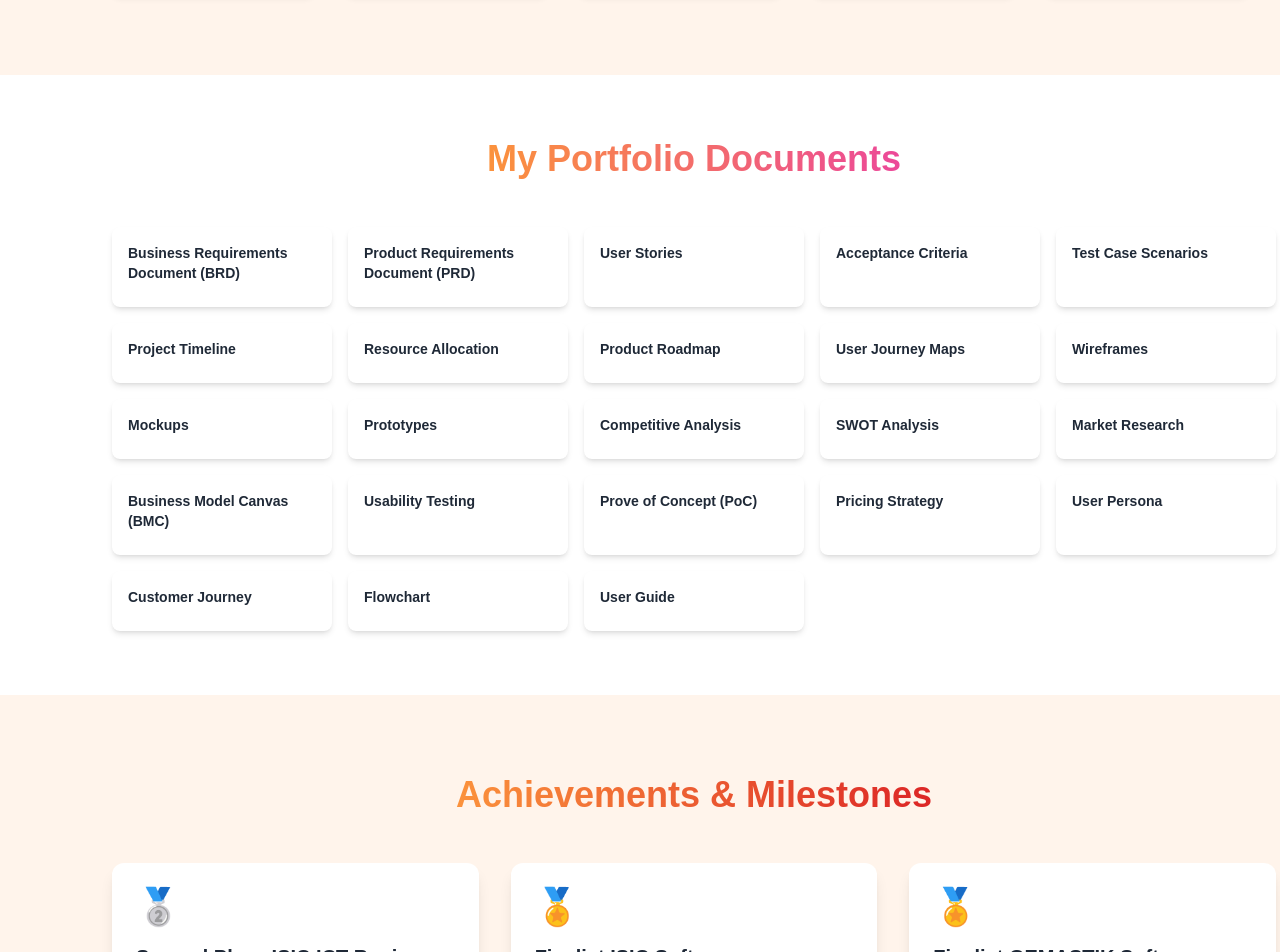
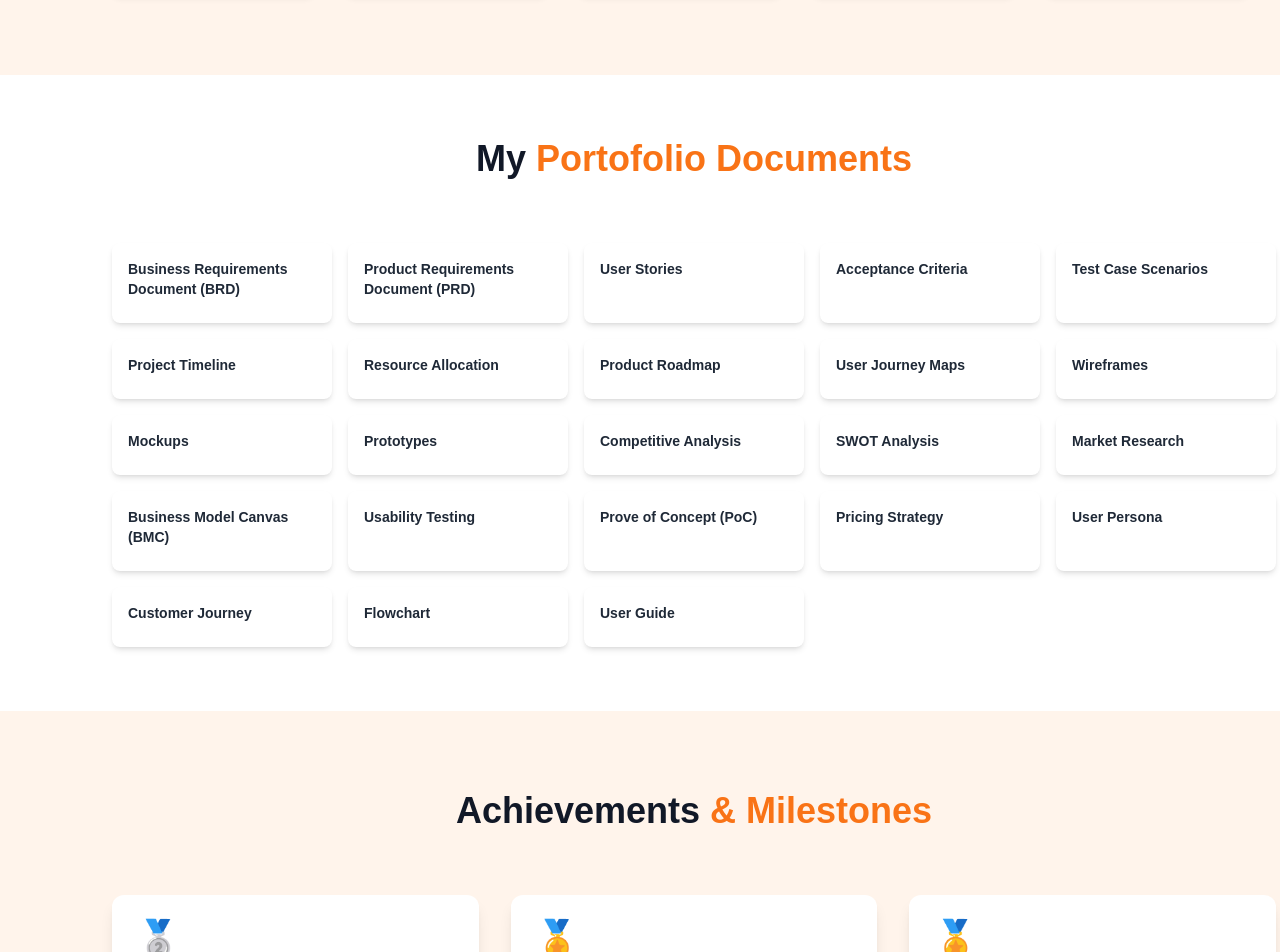
Before and after one commit to syhrezz/Portfolio, a React (Create React App) app: page / in a window 1280 px wide. Shown: the part 4420-5372 px from the top of the page. Built offline with nearby package versions, Linux system fonts and the light colour scheme.

Commit message:
change heading for some pages

```diff
--- a/src/components/Achievements.jsx
+++ b/src/components/Achievements.jsx
@@ -40,16 +40,14 @@ const Achievements = () => {
   return (
     <section id="achievements" className="py-20 bg-FFF4EB">
       <div className="container mx-auto px-1 lg:pl-28">
-        <motion.h2
-          className="text-4xl md:text-5xl font-bold text-center mb-12 text-gray-800"
+        <motion.h1
+          className="text-3xl sm:text-4xl lg:text-5xl font-bold text-center text-gray-900 mb-12 sm:mb-16"
           initial={{ opacity: 0, y: -50 }}
           animate={{ opacity: 1, y: 0 }}
-          transition={{ duration: 0.7, ease: 'easeOut' }}
+          transition={{ duration: 0.5 }}
         >
-          <span className="bg-clip-text text-transparent bg-gradient-to-r from-orange-400 to-red-600">
-            Achievements & Milestones
-          </span>
-        </motion.h2>
+          Achievements <span className="text-orange-500">& Milestones</span>
+        </motion.h1>
         <motion.div
           className="grid grid-cols-1 md:grid-cols-2 lg:grid-cols-3 gap-8"
           initial={{ opacity: 0 }}
--- a/src/components/PortfolioDocuments.jsx
+++ b/src/components/PortfolioDocuments.jsx
@@ -56,16 +56,14 @@ const PortfolioDocuments = () => {
   return (
     <section id="portfolio-documents" className="py-16 bg-white">
       <div className="container mx-auto px-1 lg:pl-28">
-        <motion.h2
-          className="text-3xl sm:text-4xl md:text-5xl font-bold text-center mb-8 sm:mb-12 text-gray-800"
-          initial={{ opacity: 0, y: -50, scale: 0.8 }}
-          animate={{ opacity: 1, y: 0, scale: 1 }}
-          transition={{ duration: 0.2, ease: 'easeInOut' }}
+      <motion.h1
+          className="text-3xl sm:text-4xl lg:text-5xl font-bold text-center text-gray-900 mb-12 sm:mb-16"
+          initial={{ opacity: 0, y: -50 }}
+          animate={{ opacity: 1, y: 0 }}
+          transition={{ duration: 0.5 }}
         >
-          <span className="bg-clip-text text-transparent bg-gradient-to-r from-orange-400 to-pink-500">
-            My Portfolio Documents
-          </span>
-        </motion.h2>
+          My <span className="text-orange-500">Portofolio Documents</span>
+        </motion.h1>
         <div className="grid grid-cols-1 sm:grid-cols-2 md:grid-cols-3 lg:grid-cols-4 xl:grid-cols-5 gap-4">
           {documents.map((document, index) => (
             <motion.div
```
